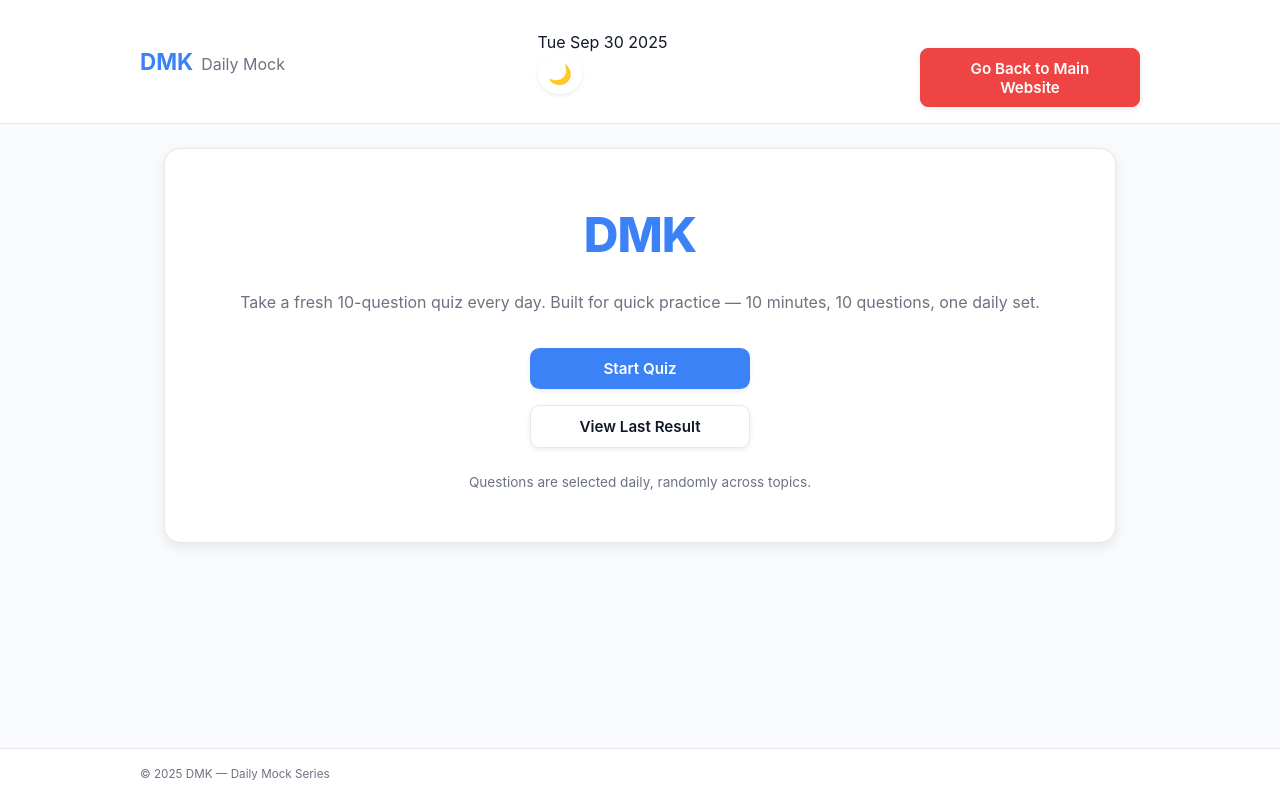
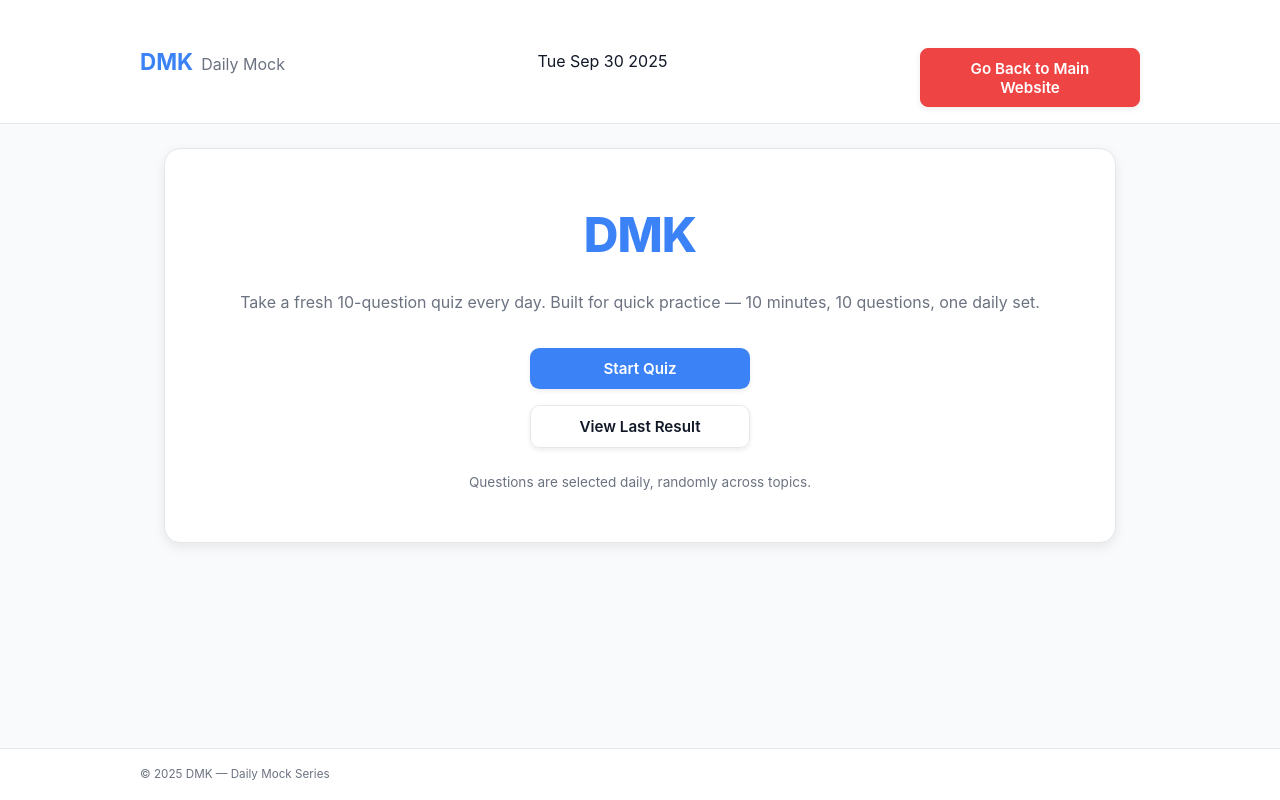
Before and after one commit to kunalmalviya066/DailyMock, a plain HTML site: page index.html in a window 1280 px wide. Drawn offline with Linux system fonts and the light colour scheme.

Commit message:
Add files via upload

```diff
--- a/index.html
+++ b/index.html
@@ -34,11 +34,7 @@
           <!-- Show current date for clarity -->
           <div id="today-display" class="today-display" aria-live="polite"></div>
 
-          <!-- Dark/Light toggle -->
-          <button id="theme-toggle" class="btn icon-btn" aria-pressed="false" title="Toggle dark / light mode">
-            <span id="theme-icon" aria-hidden="true">🌙</span>
-            <span class="sr-only">Toggle theme</span>
-          </button>
+
         </div>
         <!-- Add this inside your home-card div, after existing content -->
 <div class="home-actions">
```
